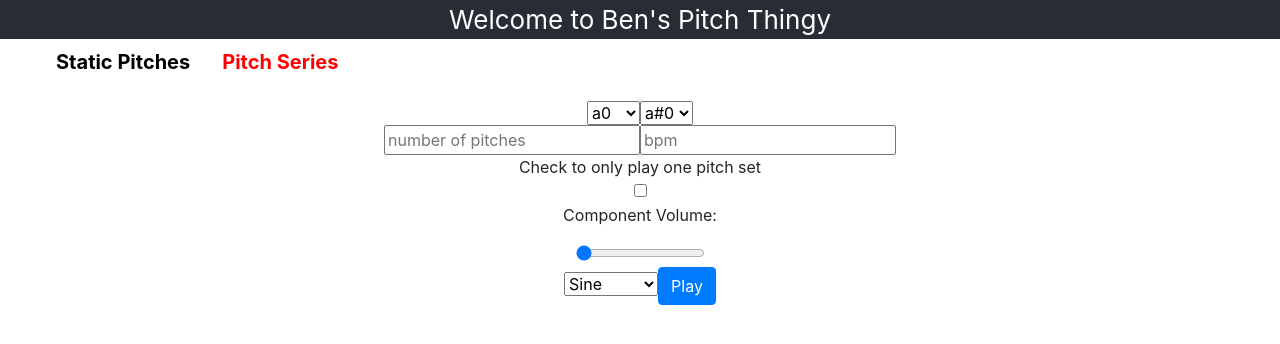
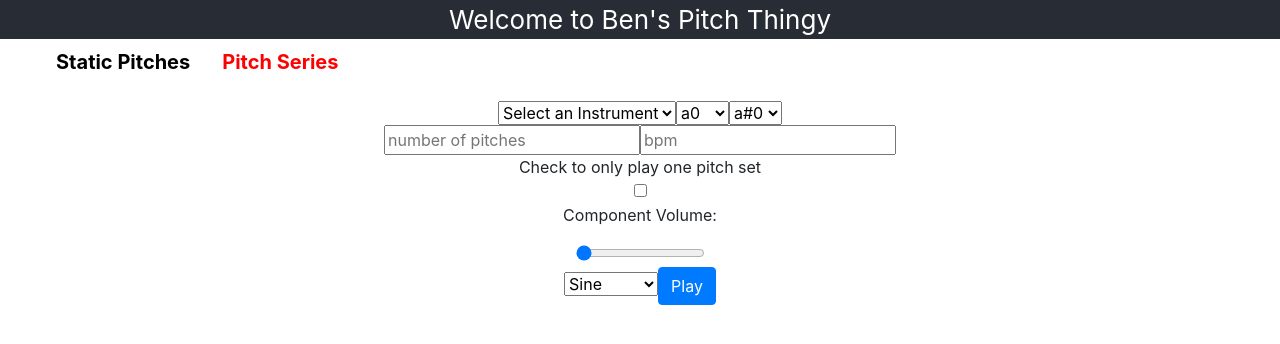
Before and after one commit to bencohendev/freq_gen_react, a React (Create React App) app: page /dynamic in a window 1280 px wide. Shown: the top 344 px of the page. Built offline with nearby package versions, Linux system fonts and the light colour scheme.

Commit message:
added instrument range selector

```diff
--- a/src/components/DynamicToneGenerator.js
+++ b/src/components/DynamicToneGenerator.js
@@ -76,7 +76,7 @@ const DynamicToneGenerator = () => {
  useEffect(addOscillatorNode, [])
 
  const populateAllPitches = () => {
-    let fundamentalPitches = [27.5, 29.135, 30.868, 32.703, 34.648, 36.708, 38.891, 40.203, 43.464, 46.249, 48.999, 51.913]
+    let fundamentalPitches = [27.5, 29.135, 30.868, 32.703, 34.648, 36.708, 38.891, 41.203, 43.464, 46.249, 48.999, 51.913]
     const pitchNames = ['a', 'a#', 'b', 'c' , 'c#', 'd', 'd#', 'e', 'f', 'f#', 'g', 'g#']
 
 
@@ -148,9 +148,12 @@ useEffect(populateAllPitches, [])
  }
 
  const updateMinFrequencyValue  = (e) => {
-    setMinFrequencyValue(e.target.value)
+    if(typeof e === 'object') {
+        e = e.target.value
+    }
+    setMinFrequencyValue(e)
     const filteredPitchArray = pitchArray.filter((pitchObject) => {
-        if( (pitchObject.frequency > e.target.value) && (pitchObject.frequency < maxFrequencyValue) ) {
+        if( (pitchObject.frequency > e) && (pitchObject.frequency < maxFrequencyValue) ) {
             return true
         }
     })
@@ -158,9 +161,13 @@ useEffect(populateAllPitches, [])
 }
 
  const updateMaxFrequencyValue  = (e) => {
-    setMaxFrequencyValue(e.target.value)
+    if(typeof e === 'object') {
+        e = e.target.value
+    }
+    console.log(e)
+    setMaxFrequencyValue(e)
     const filteredPitchArray = pitchArray.filter((pitchObject) => {
-         if((pitchObject.frequency < e.target.value) && (pitchObject.frequency > minFrequencyValue) ) {
+         if((pitchObject.frequency < e) && (pitchObject.frequency > minFrequencyValue) ) {
              return true
          }
     })
@@ -183,6 +190,15 @@ useEffect(populateAllPitches, [])
      }
  }
 
+ const instrumentSelector = (e) => {
+     const instrument = e.target.value
+     switch (instrument) {
+         case 'guitar':
+            updateMinFrequencyValue(164.812)
+            updateMaxFrequencyValue(1046.496)
+     }
+ }
+
  //this effect starts and stops the tone generator
  useEffect(() => {
     let intervalID = null
@@ -199,7 +215,7 @@ useEffect(populateAllPitches, [])
 
 
         //if user only wants one set of pitches
-        const finiteNumberOfPitches = (parseInt(numberOfPitches) + 1)
+    const finiteNumberOfPitches = (parseInt(numberOfPitches) + 1)
         if(!infinitePitchSets){
         setTimeout(() => {
             window.clearInterval(intervalID)
@@ -232,7 +248,7 @@ useEffect(populateAllPitches, [])
 
     return (
         <div>
-            <FrequencyRangeSelector pitchArray={pitchArray} changeFrequencyValue={changeFrequencyValue} minFrequencyValue={minFrequencyValue} updateMinFrequencyValue={updateMinFrequencyValue} maxFrequencyValue={maxFrequencyValue} updateMaxFrequencyValue={updateMaxFrequencyValue}/>
+            <FrequencyRangeSelector pitchArray={pitchArray} changeFrequencyValue={changeFrequencyValue} minFrequencyValue={minFrequencyValue} updateMinFrequencyValue={updateMinFrequencyValue} maxFrequencyValue={maxFrequencyValue} updateMaxFrequencyValue={updateMaxFrequencyValue} instrumentSelector={instrumentSelector}/>
             <PitchSeriesSelector updateNumberOfPitches={updateNumberOfPitches} updateBpm={updateBpm} updateInfinitePitchSets={updateInfinitePitchSets}/>
             <Volume masterGainValue={masterGainValue} changeMasterVolume={changeMasterVolume}/>
             <OscillatorType updateOscillatorType={updateOscillatorType} />
--- a/src/components/FrequencyRangeSelector.js
+++ b/src/components/FrequencyRangeSelector.js
@@ -4,9 +4,21 @@ import '../css/App.css';
 
 const FrequencyRangeSelector = (props) => {
 
-    const {minFrequencyValue, updateMinFrequencyValue, maxFrequencyValue, updateMaxFrequencyValue, pitchArray} = props
+    const {minFrequencyValue, updateMinFrequencyValue, maxFrequencyValue, updateMaxFrequencyValue, pitchArray, instrumentSelector} = props
     return(
         <div>
+            <select
+            onChange={instrumentSelector}>
+                <option>
+                    Select an Instrument
+                </option>
+                    <option>
+                    guitar
+                </option>
+                <option>
+                    Bb saxophone
+                </option>
+            </select>
             <select
                 value={minFrequencyValue}
                 onChange={updateMinFrequencyValue}
--- a/src/components/FrequencySelector.js
+++ b/src/components/FrequencySelector.js
@@ -4,7 +4,7 @@ import Button from 'react-bootstrap/Button'
 
  const FrequencySelector = (props) => {
 
-    const pitches = [27.5, 29.135, 30.868, 32.703, 34.648, 36.708, 38.891, 40.203, 43.464, 46.249, 48.999, 51.913]
+    const pitches = [27.5, 29.135, 30.868, 32.703, 34.648, 36.708, 38.891, 41.203, 43.464, 46.249, 48.999, 51.913]
     const pitchNames = ['a', 'a#', 'b', 'c' , 'c#', 'd', 'd#', 'e', 'f', 'f#', 'g', 'g#']
 
    return (
--- a/src/components/StaticToneGenerator.js
+++ b/src/components/StaticToneGenerator.js
@@ -16,7 +16,7 @@ const StaticToneGenerator = () => {
     const [oscillatorNodes, setOscillatorNodes] = useState([])
 
     //set state to represent initial value of masterGainNode
-    const [masterGainValue, setMasterGainValue] = useState(.5)
+    const [masterGainValue, setMasterGainValue] = useState(0)
 
     const [frequencyValue, setFrequencyValue] = useState(440)
 
@@ -55,7 +55,7 @@ const StaticToneGenerator = () => {
             oscillatorGainNode: oscillatorGainNode,
             frequency: oscillatorNode.frequency.value,
             type: oscillatorNode.type,
-            gain: .5
+            gain: 0
 
         }
         setOscillatorNodes([...oscillatorNodes, oscillatorNodeValues])
```
